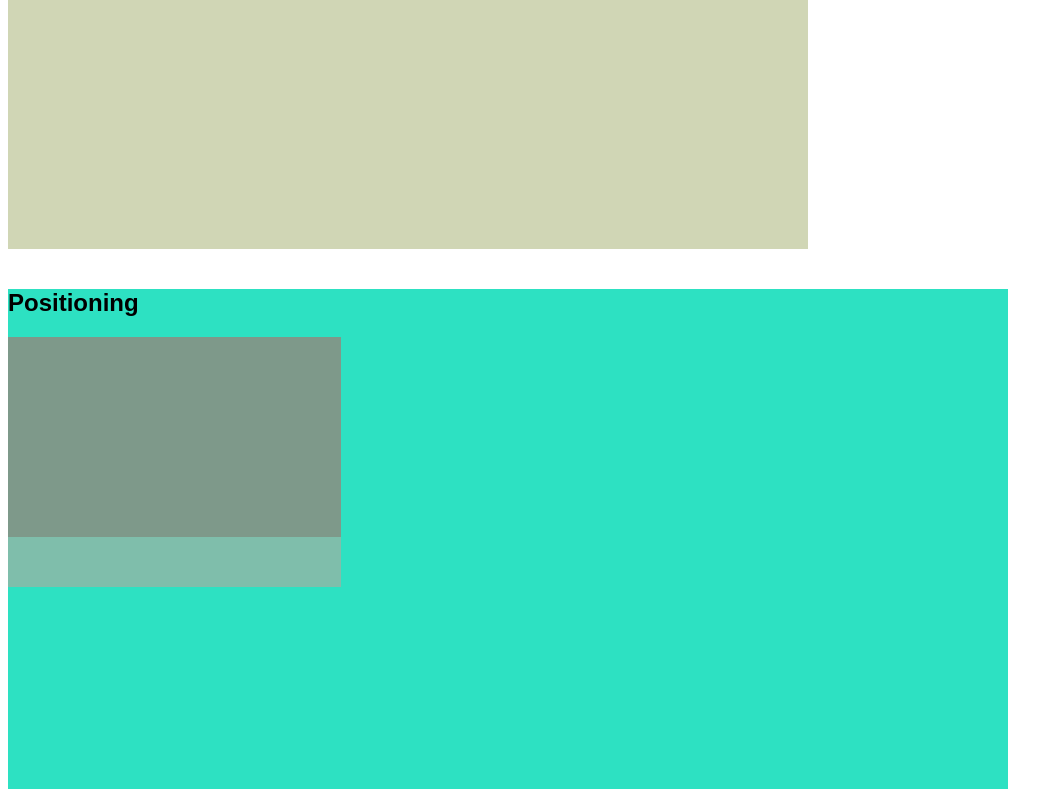
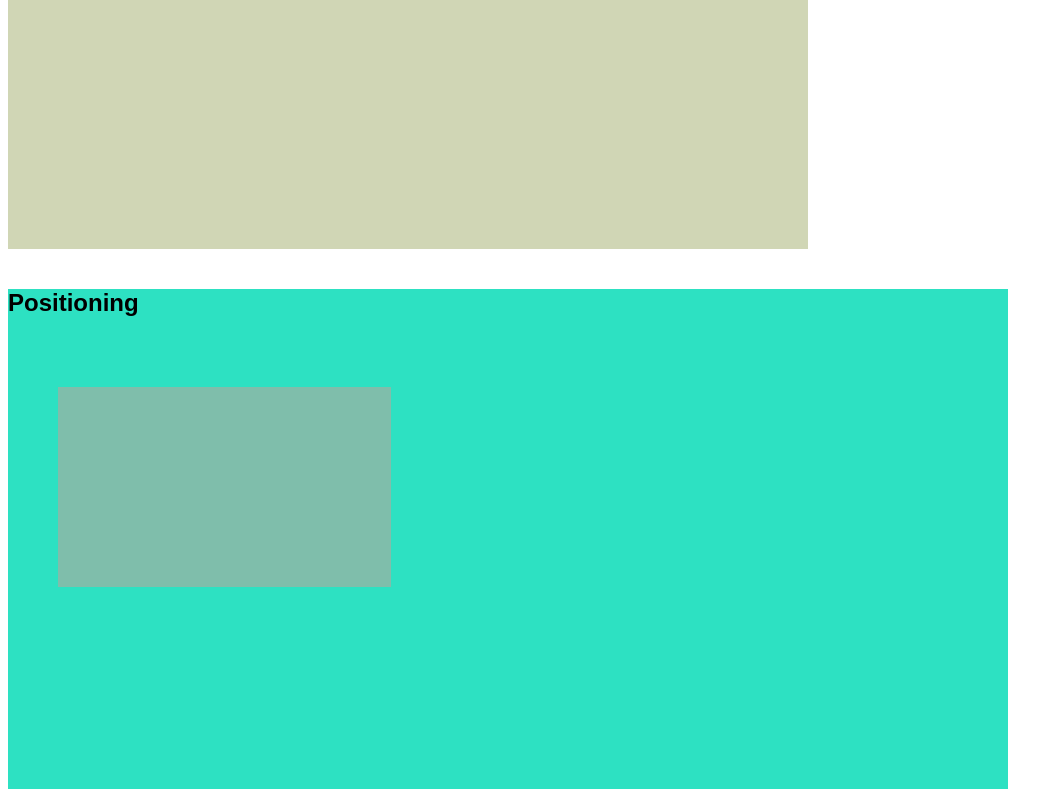
Before and after one commit to Ebubexx/exercise5, a plain HTML site: page index.html in a window 1280 px wide. Shown: the part 747-1536 px from the top of the page, without its empty margins (0-1063 px from the left). Drawn offline with Linux system fonts and the light colour scheme.

Commit message:
Completed exercise

```diff
--- a/index.html
+++ b/index.html
@@ -95,14 +95,15 @@
       float: left;
       position: relative;
       top: 50px;
+      left: 50px;
     }
 
     #blockH {
       width: 333px;
       height: 200px;
       background-color: #7E998A;
-      float: right;
       position: fixed;
+      top: 210px;
     }
   </style>
 
```
